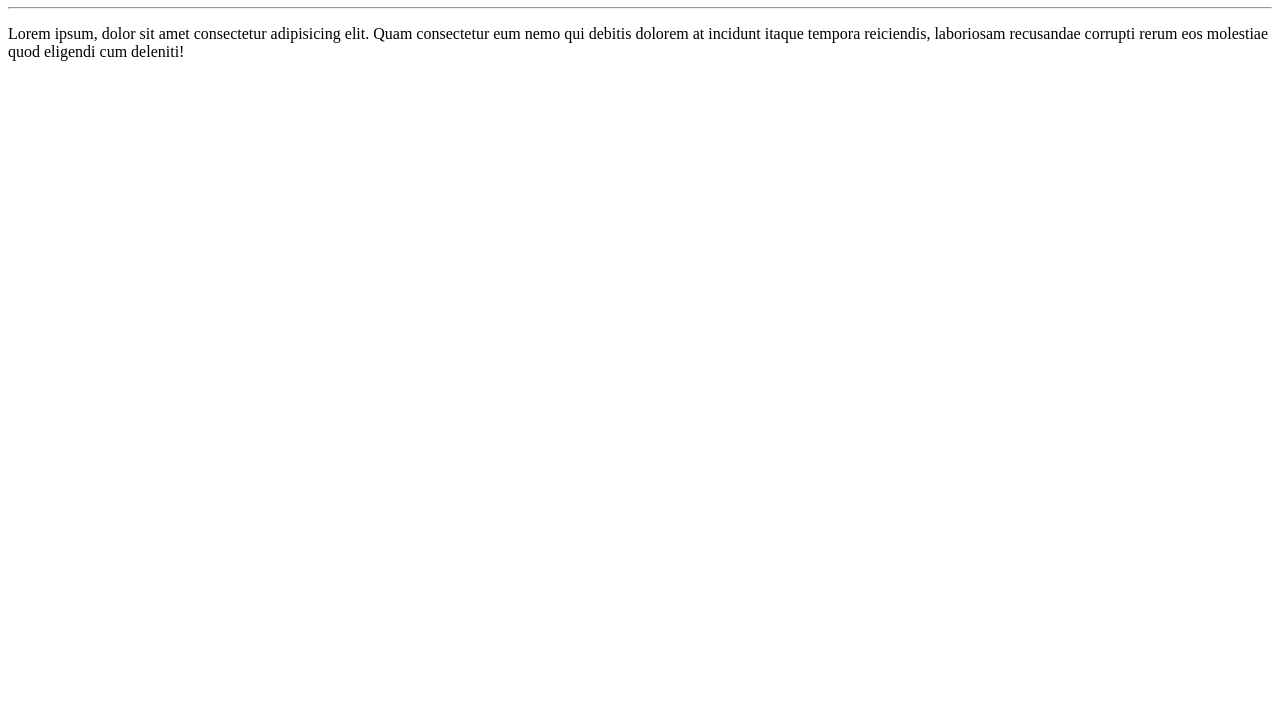
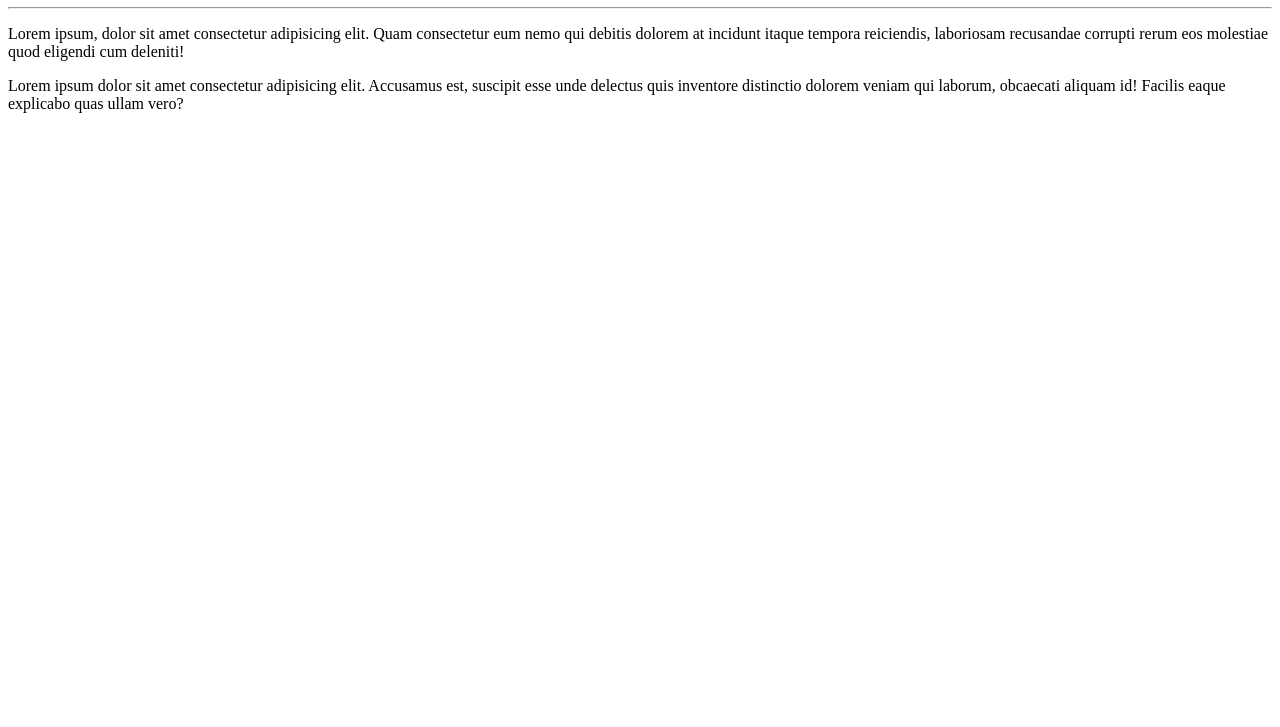
Before and after one commit to LedsonLGR/Ola-Mundo, a plain HTML site: page site-exemplo/index.html in a window 1280 px wide. Shown: the part 73-800 px from the top of the page. Drawn offline with Linux system fonts and the light colour scheme.

Commit message:
adicionei um parágrafo

```diff
--- a/site-exemplo/index.html
+++ b/site-exemplo/index.html
@@ -10,5 +10,6 @@
     <h1>Olá, Mundo!</h1>
     <hr>
     <p>Lorem ipsum, dolor sit amet consectetur adipisicing elit. Quam consectetur eum nemo qui debitis dolorem at incidunt itaque tempora reiciendis, laboriosam recusandae corrupti rerum eos molestiae quod eligendi cum deleniti!</p>
+    <p>Lorem ipsum dolor sit amet consectetur adipisicing elit. Accusamus est, suscipit esse unde delectus quis inventore distinctio dolorem veniam qui laborum, obcaecati aliquam id! Facilis eaque explicabo quas ullam vero?</p>
 </body>
 </html>
```
